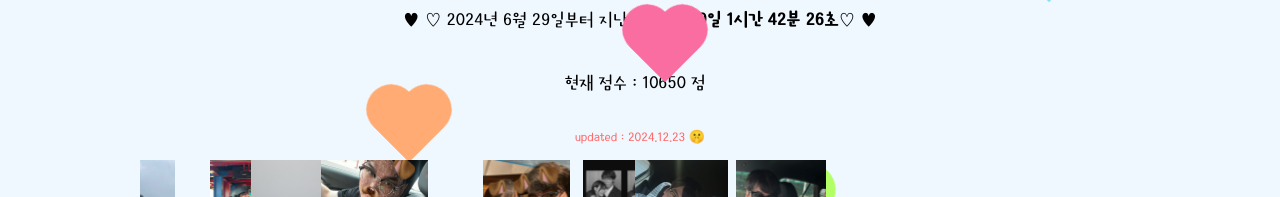
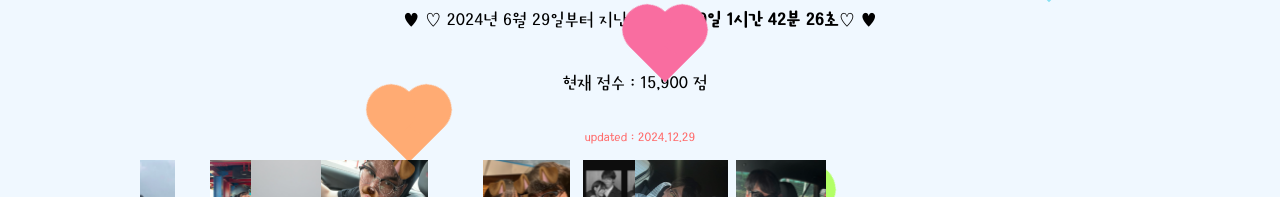
Before and after one commit to ffferncake/countdown-app, a React (Create React App) app: page / in a window 1280 px wide. Shown: the part 378-575 px from the top of the page. Built offline with nearby package versions, Linux system fonts and the light colour scheme.

Commit message:
App.js 업데이트

```diff
--- a/src/App.js
+++ b/src/App.js
@@ -245,8 +245,8 @@ function App() {
         )}
       </div>
       <div className="score-wrap">
-        <p className="score-heading">현재 점수 : 10650 점</p>
-        <p className="score-date">updated : 2024.12.23 🤫</p>
+        <p className="score-heading">현재 점수 : 15,900 점</p>
+        <p className="score-date">updated : 2024.12.29 </p>
       </div>
       <div className="slider">
         {Array.from({ length: 10 }, (_, i) => (
```
